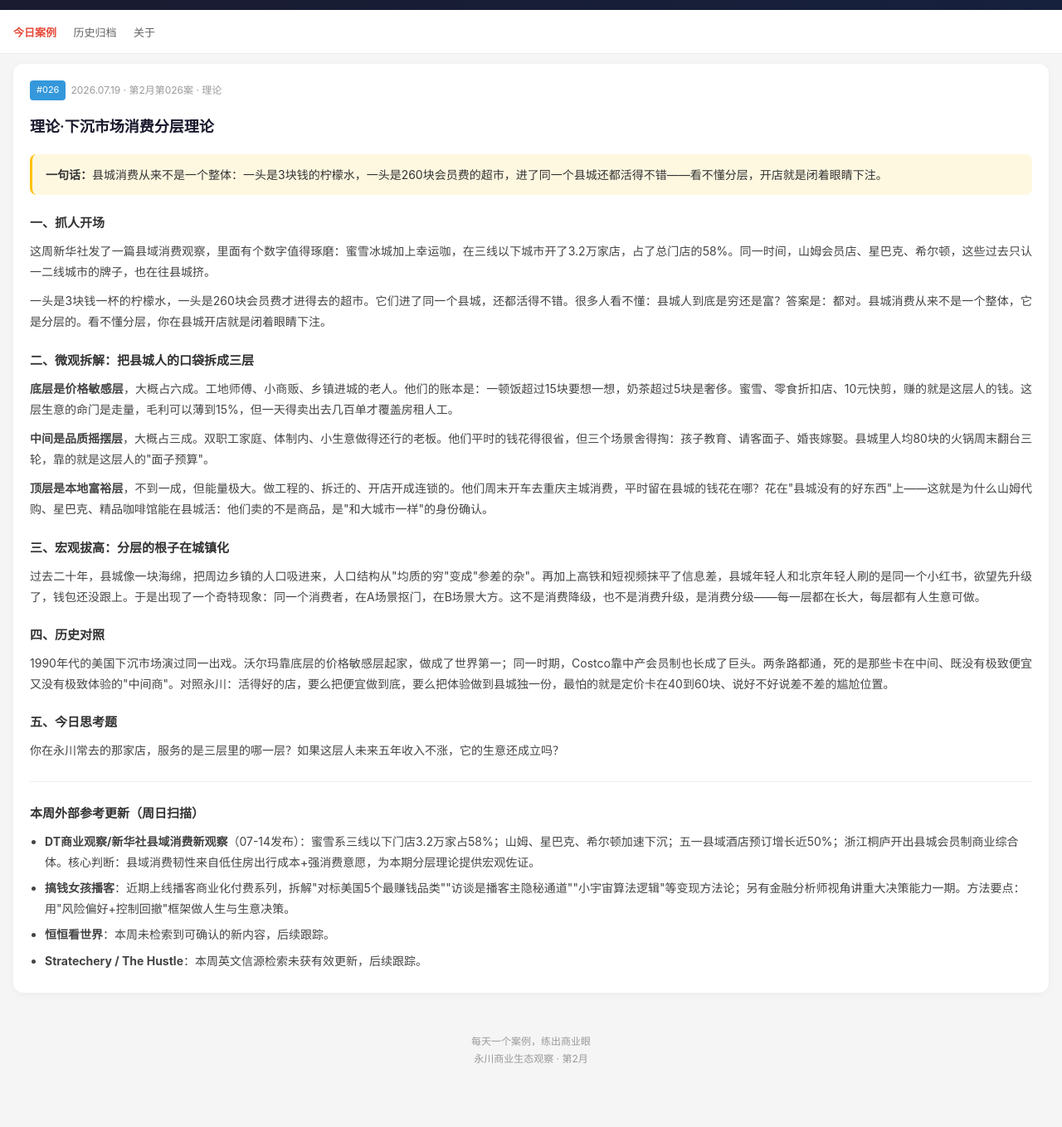
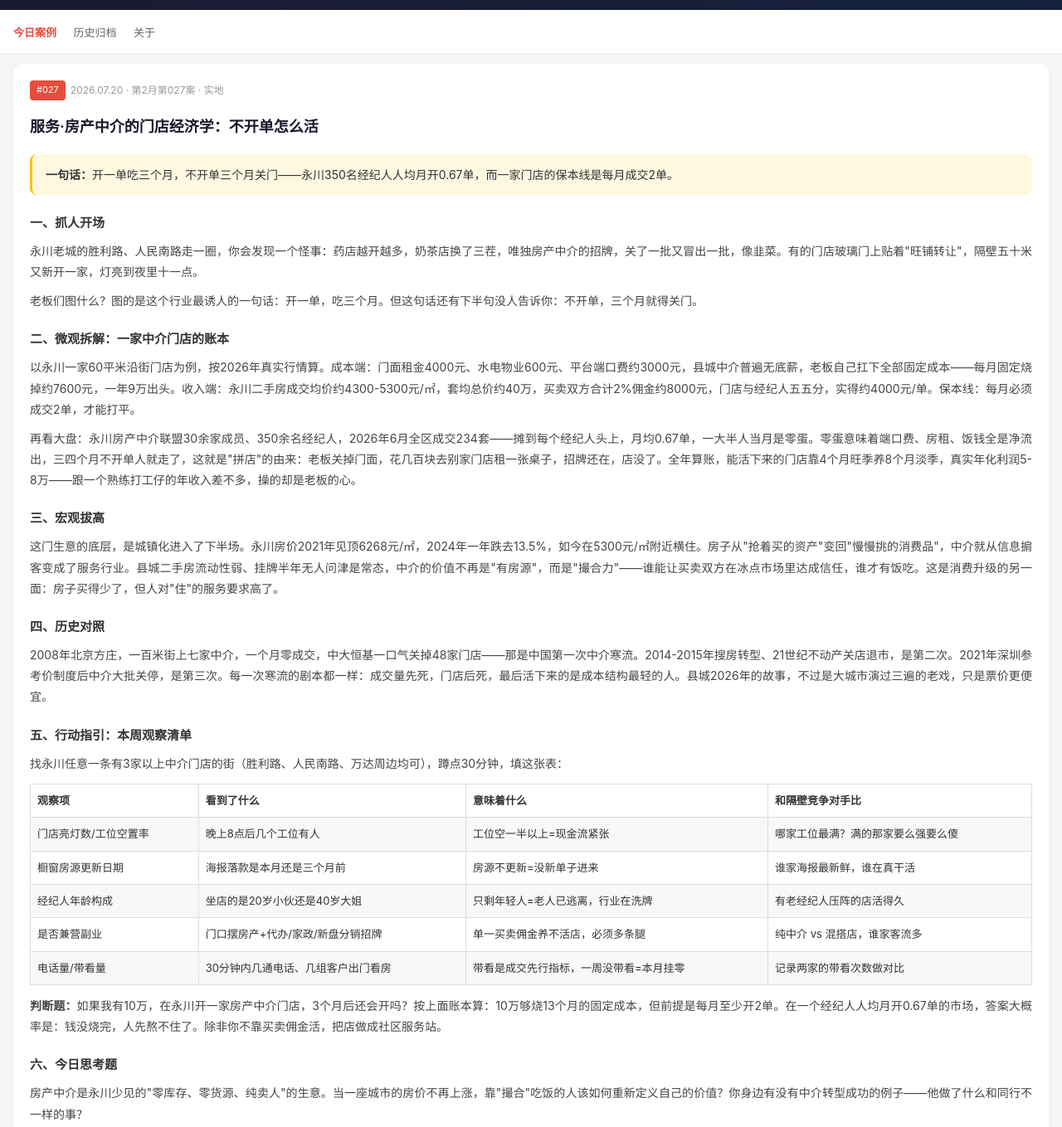
Before and after one commit to Zedrascyy-001/yongchuan-business-observation, a plain HTML site: page index.html in a window 1280 px wide. Shown: the part 100-1459 px from the top of the page at 83% size. Drawn offline with Linux system fonts and the light colour scheme.

Commit message:
Update daily case #027 房产中介的门店经济学 (2026-07-20)

```diff
--- a/index.html
+++ b/index.html
@@ -118,42 +118,43 @@
 
 <div class="card">
     <div class="card-header">
-      <span class="tag theory">#026</span>
-      <span class="date">2026.07.19 &middot; 第2月第026案 &middot; 理论</span>
+      <span class="tag">#027</span>
+      <span class="date">2026.07.20 &middot; 第2月第027案 &middot; 实地</span>
     </div>
-    <h2>理论·下沉市场消费分层理论</h2>
+    <h2>服务·房产中介的门店经济学：不开单怎么活</h2>
 
     <div class="highlight">
-      <strong>一句话：</strong>县城消费从来不是一个整体：一头是3块钱的柠檬水，一头是260块会员费的超市，进了同一个县城还都活得不错——看不懂分层，开店就是闭着眼睛下注。
+      <strong>一句话：</strong>开一单吃三个月，不开单三个月关门——永川350名经纪人人均月开0.67单，而一家门店的保本线是每月成交2单。
     </div>
 
     <h3>一、抓人开场</h3>
-    <p>这周新华社发了一篇县域消费观察，里面有个数字值得琢磨：蜜雪冰城加上幸运咖，在三线以下城市开了3.2万家店，占了总门店的58%。同一时间，山姆会员店、星巴克、希尔顿，这些过去只认一二线城市的牌子，也在往县城挤。</p>
-    <p>一头是3块钱一杯的柠檬水，一头是260块会员费才进得去的超市。它们进了同一个县城，还都活得不错。很多人看不懂：县城人到底是穷还是富？答案是：都对。县城消费从来不是一个整体，它是分层的。看不懂分层，你在县城开店就是闭着眼睛下注。</p>
+    <p>永川老城的胜利路、人民南路走一圈，你会发现一个怪事：药店越开越多，奶茶店换了三茬，唯独房产中介的招牌，关了一批又冒出一批，像韭菜。有的门店玻璃门上贴着"旺铺转让"，隔壁五十米又新开一家，灯亮到夜里十一点。</p>
+    <p>老板们图什么？图的是这个行业最诱人的一句话：开一单，吃三个月。但这句话还有下半句没人告诉你：不开单，三个月就得关门。</p>
 
-    <h3>二、微观拆解：把县城人的口袋拆成三层</h3>
-    <p><strong>底层是价格敏感层</strong>，大概占六成。工地师傅、小商贩、乡镇进城的老人。他们的账本是：一顿饭超过15块要想一想，奶茶超过5块是奢侈。蜜雪、零食折扣店、10元快剪，赚的就是这层人的钱。这层生意的命门是走量，毛利可以薄到15%，但一天得卖出去几百单才覆盖房租人工。</p>
-    <p><strong>中间是品质摇摆层</strong>，大概占三成。双职工家庭、体制内、小生意做得还行的老板。他们平时的钱花得很省，但三个场景舍得掏：孩子教育、请客面子、婚丧嫁娶。县城里人均80块的火锅周末翻台三轮，靠的就是这层人的"面子预算"。</p>
-    <p><strong>顶层是本地富裕层</strong>，不到一成，但能量极大。做工程的、拆迁的、开店开成连锁的。他们周末开车去重庆主城消费，平时留在县城的钱花在哪？花在"县城没有的好东西"上——这就是为什么山姆代购、星巴克、精品咖啡馆能在县城活：他们卖的不是商品，是"和大城市一样"的身份确认。</p>
+    <h3>二、微观拆解：一家中介门店的账本</h3>
+    <p>以永川一家60平米沿街门店为例，按2026年真实行情算。成本端：门面租金4000元、水电物业600元、平台端口费约3000元，县城中介普遍无底薪，老板自己扛下全部固定成本——每月固定烧掉约7600元，一年9万出头。收入端：永川二手房成交均价约4300-5300元/㎡，套均总价约40万，买卖双方合计2%佣金约8000元，门店与经纪人五五分，实得约4000元/单。保本线：每月必须成交2单，才能打平。</p>
+    <p>再看大盘：永川房产中介联盟30余家成员、350余名经纪人，2026年6月全区成交234套——摊到每个经纪人头上，月均0.67单，一大半人当月是零蛋。零蛋意味着端口费、房租、饭钱全是净流出，三四个月不开单人就走了，这就是"拼店"的由来：老板关掉门面，花几百块去别家门店租一张桌子，招牌还在，店没了。全年算账，能活下来的门店靠4个月旺季养8个月淡季，真实年化利润5-8万——跟一个熟练打工仔的年收入差不多，操的却是老板的心。</p>
 
-    <h3>三、宏观拔高：分层的根子在城镇化</h3>
-    <p>过去二十年，县城像一块海绵，把周边乡镇的人口吸进来，人口结构从"均质的穷"变成"参差的杂"。再加上高铁和短视频抹平了信息差，县城年轻人和北京年轻人刷的是同一个小红书，欲望先升级了，钱包还没跟上。于是出现了一个奇特现象：同一个消费者，在A场景抠门，在B场景大方。这不是消费降级，也不是消费升级，是消费分级——每一层都在长大，每层都有人生意可做。</p>
+    <h3>三、宏观拔高</h3>
+    <p>这门生意的底层，是城镇化进入了下半场。永川房价2021年见顶6268元/㎡，2024年一年跌去13.5%，如今在5300元/㎡附近横住。房子从"抢着买的资产"变回"慢慢挑的消费品"，中介就从信息掮客变成了服务行业。县城二手房流动性弱、挂牌半年无人问津是常态，中介的价值不再是"有房源"，而是"撮合力"——谁能让买卖双方在冰点市场里达成信任，谁才有饭吃。这是消费升级的另一面：房子买得少了，但人对"住"的服务要求高了。</p>
 
     <h3>四、历史对照</h3>
-    <p>1990年代的美国下沉市场演过同一出戏。沃尔玛靠底层的价格敏感层起家，做成了世界第一；同一时期，Costco靠中产会员制也长成了巨头。两条路都通，死的是那些卡在中间、既没有极致便宜又没有极致体验的"中间商"。对照永川：活得好的店，要么把便宜做到底，要么把体验做到县城独一份，最怕的就是定价卡在40到60块、说好不好说差不差的尴尬位置。</p>
+    <p>2008年北京方庄，一百米街上七家中介，一个月零成交，中大恒基一口气关掉48家门店——那是中国第一次中介寒流。2014-2015年搜房转型、21世纪不动产关店退市，是第二次。2021年深圳参考价制度后中介大批关停，是第三次。每一次寒流的剧本都一样：成交量先死，门店后死，最后活下来的是成本结构最轻的人。县城2026年的故事，不过是大城市演过三遍的老戏，只是票价更便宜。</p>
 
-    <h3>五、今日思考题</h3>
-    <p>你在永川常去的那家店，服务的是三层里的哪一层？如果这层人未来五年收入不涨，它的生意还成立吗？</p>
+    <h3>五、行动指引：本周观察清单</h3>
+    <p>找永川任意一条有3家以上中介门店的街（胜利路、人民南路、万达周边均可），蹲点30分钟，填这张表：</p>
+    <table>
+      <tr><th>观察项</th><th>看到了什么</th><th>意味着什么</th><th>和隔壁竞争对手比</th></tr>
+      <tr><td>门店亮灯数/工位空置率</td><td>晚上8点后几个工位有人</td><td>工位空一半以上=现金流紧张</td><td>哪家工位最满？满的那家要么强要么傻</td></tr>
+      <tr><td>橱窗房源更新日期</td><td>海报落款是本月还是三个月前</td><td>房源不更新=没新单子进来</td><td>谁家海报最新鲜，谁在真干活</td></tr>
+      <tr><td>经纪人年龄构成</td><td>坐店的是20岁小伙还是40岁大姐</td><td>只剩年轻人=老人已逃离，行业在洗牌</td><td>有老经纪人压阵的店活得久</td></tr>
+      <tr><td>是否兼营副业</td><td>门口摆房产+代办/家政/新盘分销招牌</td><td>单一买卖佣金养不活店，必须多条腿</td><td>纯中介 vs 混搭店，谁家客流多</td></tr>
+      <tr><td>电话量/带看量</td><td>30分钟内几通电话、几组客户出门看房</td><td>带看是成交先行指标，一周没带看=本月挂零</td><td>记录两家的带看次数做对比</td></tr>
+    </table>
+    <p><strong>判断题：</strong>如果我有10万，在永川开一家房产中介门店，3个月后还会开吗？按上面账本算：10万够烧13个月的固定成本，但前提是每月至少开2单。在一个经纪人人均月开0.67单的市场，答案大概率是：钱没烧完，人先熬不住了。除非你不靠买卖佣金活，把店做成社区服务站。</p>
 
-    <div class="divider"></div>
-
-    <h3>本周外部参考更新（周日扫描）</h3>
-    <ul>
-      <li><strong>DT商业观察/新华社县域消费新观察</strong>（07-14发布）：蜜雪系三线以下门店3.2万家占58%；山姆、星巴克、希尔顿加速下沉；五一县域酒店预订增长近50%；浙江桐庐开出县城会员制商业综合体。核心判断：县域消费韧性来自低住房出行成本+强消费意愿，为本期分层理论提供宏观佐证。</li>
-      <li><strong>搞钱女孩播客</strong>：近期上线播客商业化付费系列，拆解"对标美国5个最赚钱品类""访谈是播客主隐秘通道""小宇宙算法逻辑"等变现方法论；另有金融分析师视角讲重大决策能力一期。方法要点：用"风险偏好+控制回撤"框架做人生与生意决策。</li>
-      <li><strong>恒恒看世界</strong>：本周未检索到可确认的新内容，后续跟踪。</li>
-      <li><strong>Stratechery / The Hustle</strong>：本周英文信源检索未获有效更新，后续跟踪。</li>
-    </ul>
+    <h3>六、今日思考题</h3>
+    <p>房产中介是永川少见的"零库存、零货源、纯卖人"的生意。当一座城市的房价不再上涨，靠"撮合"吃饭的人该如何重新定义自己的价值？你身边有没有中介转型成功的例子——他做了什么和同行不一样的事？</p>
   </div>
 
 </div>
@@ -164,6 +165,14 @@
   <div class="card">
     <h2>案例归档</h2>
     <div class="case-list">
+      <a href="#" class="case-item" onclick="showCase(0); return false;">
+        <span class="case-num">26</span>
+        <div class="case-info">
+          <div class="case-title">理论·下沉市场消费分层理论</div>
+          <div class="case-meta">2026.07.19 &middot; 理论</div>
+        </div>
+        <span class="case-arrow">&rsaquo;</span>
+      </a>
       <a href="#" class="case-item" onclick="showCase(0); return false;">
         <span class="case-num">25</span>
         <div class="case-info">
```
